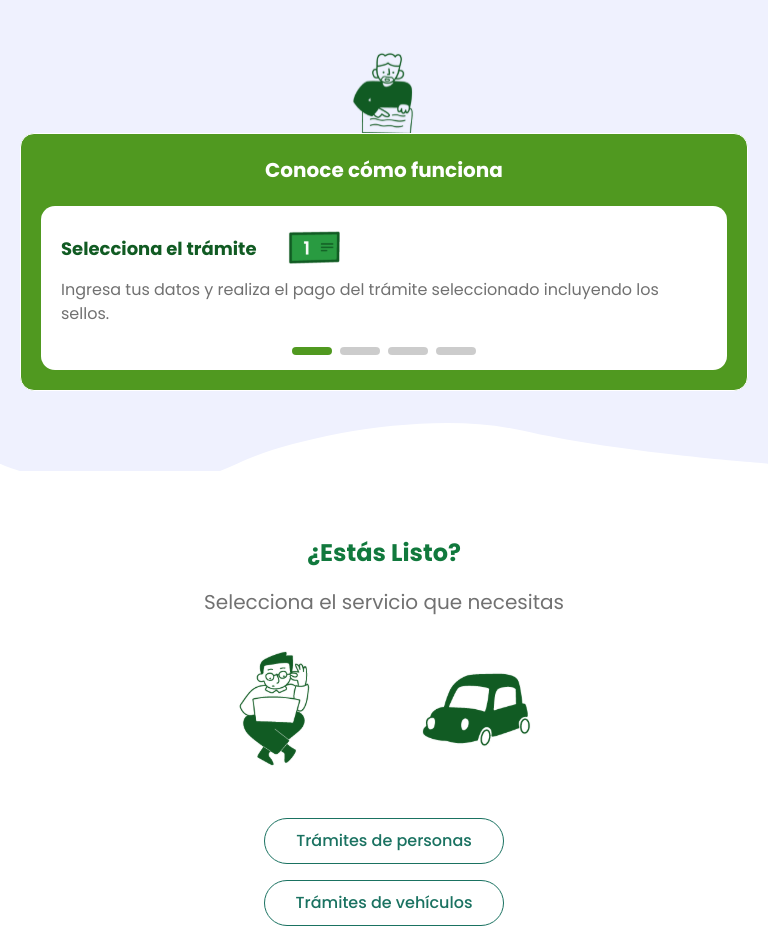
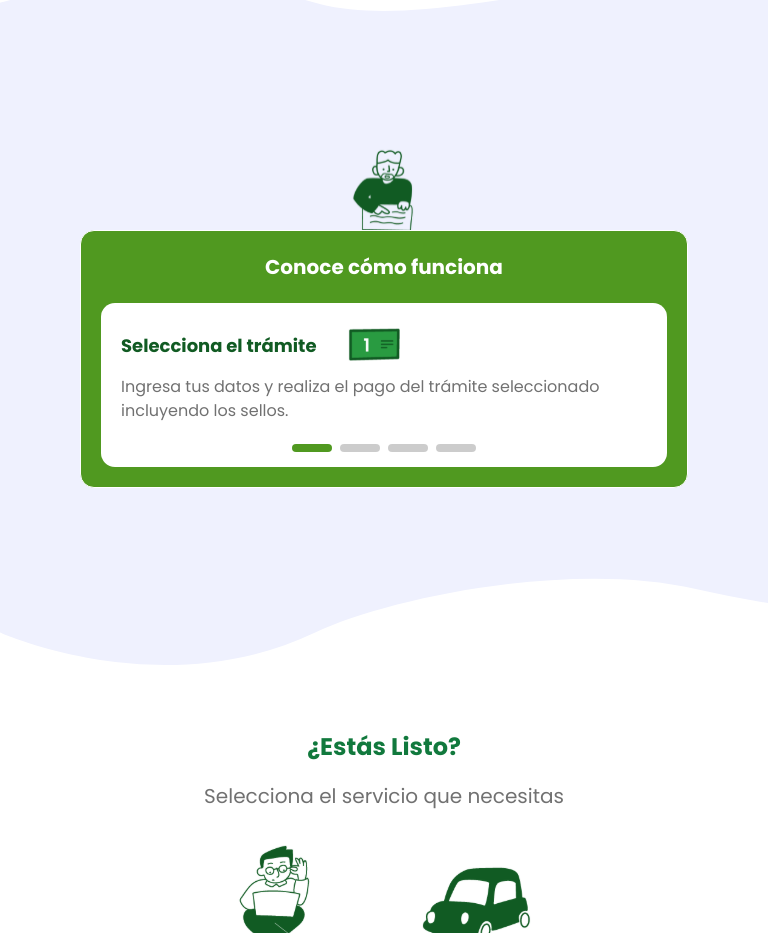
Before and after one commit to rafagarfield/LandingPageTuLicencia, a Next.js app: page / in a window 768 px wide. Shown: the part 1520-2453 px from the top of the page. Built offline with nearby package versions, Linux system fonts and the light colour scheme.

Commit message:
update StepsMobile component layout and enhance featuresStyles for better responsiveness

```diff
--- a/src/components/StepsMobile.tsx
+++ b/src/components/StepsMobile.tsx
@@ -16,7 +16,7 @@ function StepsMobile() {
           />
         </div>
 
-        <div className="  flex gap-5 flex-col bg-[#509920] mx-5 border p-5 border-[#ffffff] rounded-[14px] ">
+        <div className="  flex gap-5 flex-col md:mx-20 bg-[#509920] mx-5 border p-5 border-[#ffffff] rounded-[14px] ">
           <h2 className="text-[20px] font-bold leading-8 text-white text-center">
             Conoce cómo funciona
           </h2>
--- a/src/components/styles/featuresStyles.css
+++ b/src/components/styles/featuresStyles.css
@@ -5,6 +5,13 @@
 
   @media (width >= 1366px) {
     height: 1065px;
+  }
+
+  /* @media (width >= 700px  ) {
+    height: 714px;
+  } */
+  @media (min-width: 700px) and (max-width: 1000px){
+    height: 714px;
   }
 }
 
```
